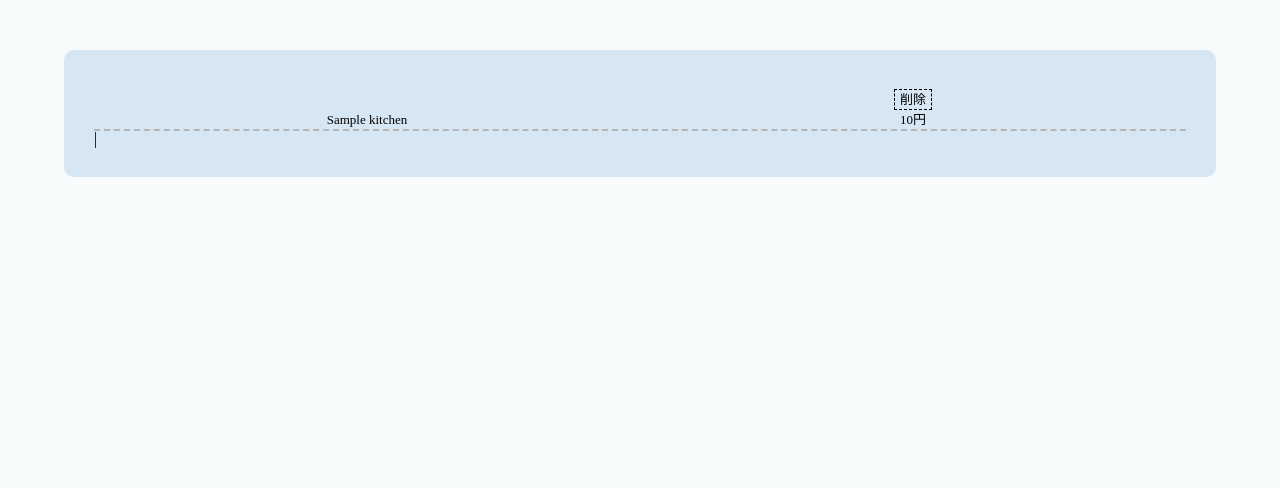
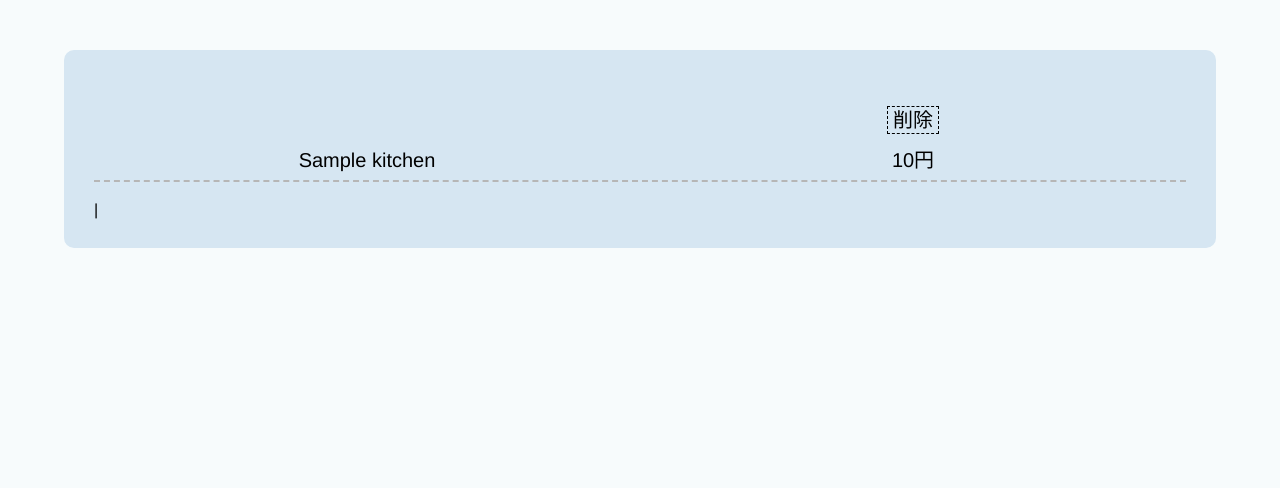
Before and after one commit to chikata1240/sekurabe, a PHP site: page /details.php in a window 1280 px wide. Shown: the top 488 px of the page. Run offline with PHP 8.4, Linux system fonts and the light colour scheme; tables that the repository leaves empty or names only in its code hold one stand-in row (values such as "Sample post"); data that the repository does not hold is empty; style sheets or scripts are compiled from the project's sources.

Commit message:
pc.css作成

```diff
--- a/css/details_css/details_pc.css
+++ b/css/details_css/details_pc.css
@@ -1 +1,66 @@
-/* No CSS *//*# sourceMappingURL=details_pc.css.map */
+@charset "UTF-8";
+@media screen and (min-width: 520px) {
+  body {
+    width: 100vw;
+    margin-bottom: 90px;
+    background-color: #f7fbfc;
+    font-family: 'Avenir','Helvetica Neue','Helvetica','Arial','Hiragino Sans','ヒラギノ角ゴシック',YuGothic,'Yu Gothic','メイリオ', Meiryo,'ＭＳ Ｐゴシック','MS PGothic';
+  }
+  body .detail_box {
+    width: 90%;
+    margin: 50px auto 0;
+    padding: 30px;
+    background-color: #d6e6f2;
+    border-radius: 10px;
+    -webkit-box-sizing: border-box;
+            box-sizing: border-box;
+  }
+  body .detail_box .detail_file {
+    display: -webkit-box;
+    display: -ms-flexbox;
+    display: flex;
+    text-align: center;
+    line-height: 2;
+    font-size: 20px;
+  }
+  body .detail_box .detail_file:nth-child(odd) {
+    margin-top: 20px;
+  }
+  body .detail_box .detail_file:nth-child(even) {
+    border-bottom: dashed 2px #b6b6b6;
+  }
+  body .detail_box .detail_file p {
+    -webkit-box-flex: 1;
+        -ms-flex: 1;
+            flex: 1;
+  }
+  body .detail_box .detail_file p a {
+    text-decoration: none;
+    color: #000;
+  }
+  body .detail_box .detail_file p a span {
+    padding: 2px 5px;
+    border: dashed 1px #000;
+  }
+  body .detail_box .page_box {
+    width: 100%;
+    margin-top: 20px;
+  }
+  body footer {
+    width: 100%;
+    height: 70px;
+    position: fixed;
+    bottom: 0;
+    background-color: #b9d7ea;
+  }
+  body footer a {
+    text-decoration: none;
+    color: #000;
+  }
+  body footer a p {
+    font-size: 25px;
+    line-height: 70px;
+    text-align: center;
+  }
+}
+/*# sourceMappingURL=details_pc.css.map */
--- a/css/details_css/details_pc.scss
+++ b/css/details_css/details_pc.scss
@@ -0,0 +1,66 @@
+@media screen and (min-width:520px)
+{
+  // body
+  body{
+    width: 100vw;
+    margin-bottom: 90px;
+    background-color: #f7fbfc;
+    font-family: 'Avenir','Helvetica Neue','Helvetica','Arial','Hiragino Sans','ヒラギノ角ゴシック',YuGothic,'Yu Gothic','メイリオ', Meiryo,'ＭＳ Ｐゴシック','MS PGothic';
+
+    .detail_box{
+      width: 90%;
+      margin: 50px auto 0;
+      padding: 30px;
+      background-color: #d6e6f2;
+      border-radius: 10px;
+      box-sizing: border-box;
+
+      .detail_file{
+        display: flex;
+        text-align: center;
+        line-height: 2;
+        font-size: 20px;
+        &:nth-child(odd){
+          margin-top: 20px;
+        }
+        &:nth-child(even){
+          border-bottom: dashed 2px #b6b6b6;
+        }
+        p{
+          flex: 1;
+          a{
+            text-decoration: none;
+            color: #000;
+            span{
+              padding: 2px 5px;
+              border:dashed 1px #000
+            }
+          }
+        }
+      }
+      // ページネーション
+      .page_box{
+        width: 100%;
+        margin-top: 20px;
+      }
+    }
+
+    // footer
+    footer{
+      width: 100%;
+      height: 70px;
+      position: fixed;
+      bottom: 0;
+      background-color: #b9d7ea;
+      a{
+        text-decoration: none;
+        color: #000;
+        p{
+          font-size: 25px;
+          line-height: 70px;
+          text-align: center;
+        }
+      }
+    }// footer
+  }// body
+}// メディアクエリ
```
Also changed, not shown: 1 other file.
